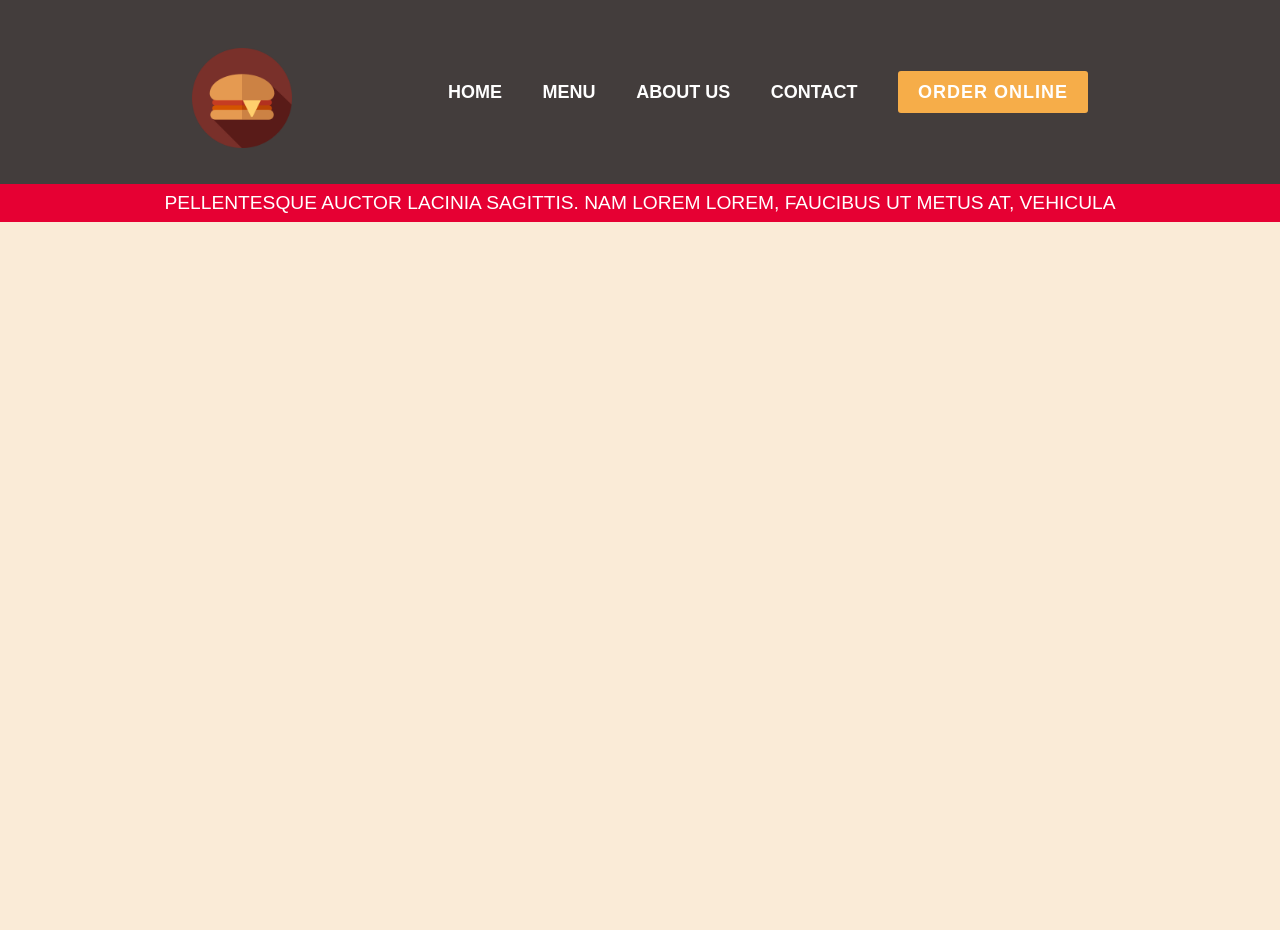
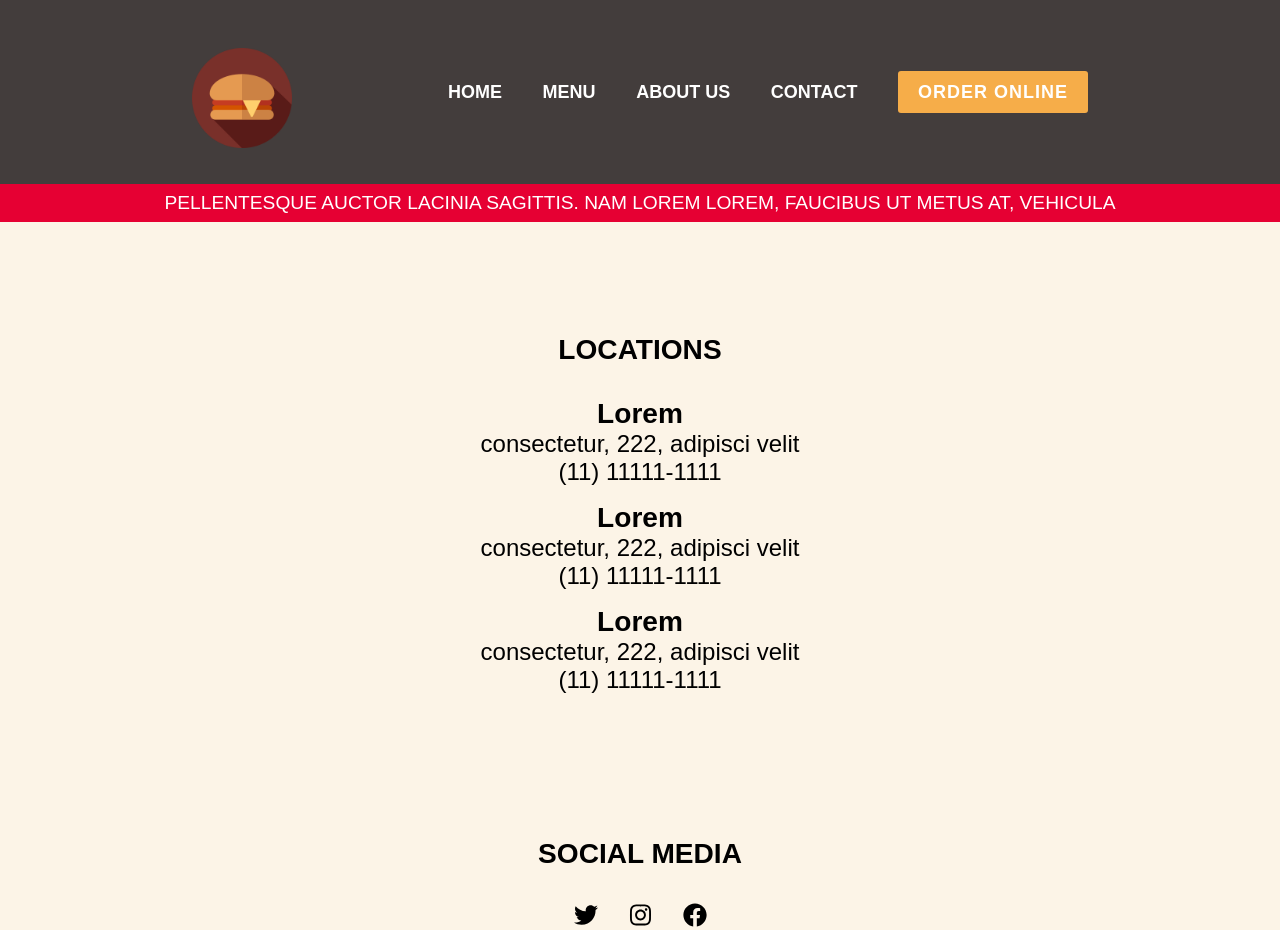
Before and after one commit to olivmarcos/restaurant, a website built with webpack: page dist/index.html in a window 1280 px wide. Both pictures are taken after a click on the item "CONTACT". Before the commit the page ends 800 px from the top, so only its background shows below. Built offline with nearby package versions, Linux system fonts and the light colour scheme; files whose address does not match are found by name.

Commit message:
finished

```diff
--- /dev/null
+++ b/src/assets/css/contact.css
@@ -0,0 +1,50 @@
+* {
+    padding: 0;
+    margin: 0;
+    box-sizing: border-box;
+    font-family: "Montserrat", sans-serif;
+  }
+
+.contact {
+    width: 100%;
+    height: 70%;
+    display: flex;
+    flex-direction: column;
+    align-items: center;
+    font-size: 1.5rem;
+}
+
+.container > div {
+    margin-bottom: 1rem;
+}
+
+.location {
+    margin-top: 5rem;
+    display: flex;
+    flex-direction: column;
+    align-items: center;
+    text-align: center;
+}
+
+.location > h1 {
+    padding: 2rem;
+}
+
+.socialMedia {
+    margin-top: 6rem;
+}
+
+.socialMedia > ul {
+    display: flex;
+    justify-content: center;
+}
+
+.socialMedia > h1 {
+    padding: 2rem;
+}
+
+.socialMedia > ul > li {
+    list-style: none;
+    margin: 0 1rem 0 1rem;
+    cursor: pointer;
+}
--- a/src/assets/css/style.css
+++ b/src/assets/css/style.css
@@ -6,14 +6,13 @@
 }
 
 body {
-  background-color: antiquewhite;
+  background: #fcf4e7 url(../img/texture_pattern_2X.jpg) left top;
 }
+
 #content {
   display: flex;
   align-items: center;
   flex-direction: column;
-  /* width: 100vw;
-  height: 93vh; */
 }
 
 .mainSection {
@@ -28,7 +27,7 @@ body {
 
 .header {
   margin-top: 3rem;
-  width: 70vw;
+  width: 70%;
   display: flex;
   align-items: center;
   justify-content: space-between;
@@ -282,3 +281,11 @@ li:hover {
   font-size: 1.0625rem;
   line-height: 1.8;
 }
+
+/*FOOTER*/
+
+.footer {
+  width: 98vw;
+  height: 20vh;
+  background-color: red;
+}
--- /dev/null
+++ b/src/assets/js/locations.js
@@ -0,0 +1,17 @@
+export const locations = [
+  {
+    Location: "Lorem",
+    Address: "consectetur, 222, adipisci velit",
+    Phone: "(11) 11111-1111",
+  },
+  {
+    Location: "Lorem",
+    Address: "consectetur, 222, adipisci velit",
+    Phone: "(11) 11111-1111",
+  },
+  {
+    Location: "Lorem",
+    Address: "consectetur, 222, adipisci velit",
+    Phone: "(11) 11111-1111",
+  },
+];
--- a/src/changePages.js
+++ b/src/changePages.js
@@ -1,8 +1,8 @@
 import { loadHome, header } from "./home";
-
 import { loadAbout } from "./about";
 import { loadMenu } from "./menu";
 import { loadContact } from "./contact";
+
 const getPages = () => {
   const menu = document.querySelectorAll("ul li");
   menu.forEach((li) => {
@@ -28,18 +28,26 @@ const chanchePage = (page) => {
 const miniBanner = () => {
   const section = document.createElement("section");
   section.classList.add("miniBanner");
-  section.innerHTML = "Pellentesque auctor lacinia sagittis. Nam lorem lorem, faucibus ut metus at, vehicula";
+  section.innerHTML =
+    "Pellentesque auctor lacinia sagittis. Nam lorem lorem, faucibus ut metus at, vehicula";
 
   const content = document.querySelector("#content");
   content.appendChild(section);
 };
 
+const footer = () => {
+  const footer = document.createElement('footer');
+
+  footer.classList.add('footer');
+  return footer;
+}
+
 const load = () => {
   const content = document.querySelector("#content");
-  const div = document.createElement('div');
+  const div = document.createElement("div");
 
-  div.classList.add('divHeader');
-  div.appendChild(header())
+  div.classList.add("divHeader");
+  div.appendChild(header());
 
   content.innerHTML = "";
   content.appendChild(div);
--- a/src/contact.js
+++ b/src/contact.js
@@ -1,7 +1,108 @@
 import { load } from "./changePages";
+import { locations } from "./assets/js/locations";
+
+const title = (title) => {
+  const divTitle = document.createElement("h1");
+
+  divTitle.classList.add("title");
+
+  divTitle.innerHTML = title;
+
+  return divTitle;
+};
+
+const divLocations = () => {
+  const container = document.createElement("div");
+
+  container.classList.add("container");
+
+  locations.forEach((item) => {
+    const divLocation = document.createElement("div");
+    const name = document.createElement("h3");
+    const address = document.createElement("p");
+    const phone = document.createElement("p");
+
+    name.innerHTML = item.Location;
+    address.innerHTML = item.Address;
+    phone.innerHTML = item.Phone;
+
+    divLocation.appendChild(name);
+    divLocation.appendChild(address);
+    divLocation.appendChild(phone);
+
+    container.appendChild(divLocation);
+  });
+
+  return container;
+};
+
+const createLocationSection = (text) => {
+  const section = document.createElement("section");
+  section.classList.add("location");
+
+  section.appendChild(title(text));
+  section.appendChild(divLocations());
+
+  return section;
+};
+
+const socialMedia = () => {
+  const ul = document.createElement("ul");
+  const twitter = document.createElement("li");
+  const instagram = document.createElement("li");
+  const facebook = document.createElement("li");
+
+  const twitterIcon = document.createElement("i");
+  const instagramIcon = document.createElement("i");
+  const facebookIcon = document.createElement("i");
+
+  twitterIcon.classList.add("fab");
+  twitterIcon.classList.add("fa-twitter");
+
+  instagramIcon.classList.add("fab");
+  instagramIcon.classList.add("fa-instagram");
+
+  facebookIcon.classList.add("fab");
+  facebookIcon.classList.add("fa-facebook");
+
+  twitter.appendChild(twitterIcon);
+  instagram.appendChild(instagramIcon);
+  facebook.appendChild(facebookIcon);
+
+  ul.appendChild(twitter);
+  ul.appendChild(instagram);
+  ul.appendChild(facebook);
+
+  return ul;
+};
+
+const createSocialMediaSection = (text) => {
+  const section = document.createElement("section");
+  section.classList.add("socialMedia");
+
+  section.appendChild(title(text));
+  section.appendChild(socialMedia());
+
+  return section;
+};
+
+const wrap = () => {
+  const contact = document.createElement("section");
+  contact.classList.add("contact");
+  contact.appendChild(createLocationSection("LOCATIONS"));
+  contact.appendChild(createSocialMediaSection("SOCIAL MEDIA"));
+
+  return contact;
+};
+
+const addToContent = () => {
+  const content = document.querySelector("#content");
+  content.appendChild(wrap());
+};
 
 const loadContact = () => {
   load();
+  addToContent();
 };
 
 export { loadContact };
```
Also changed, not shown: dist/index.html, dist/main.js.
